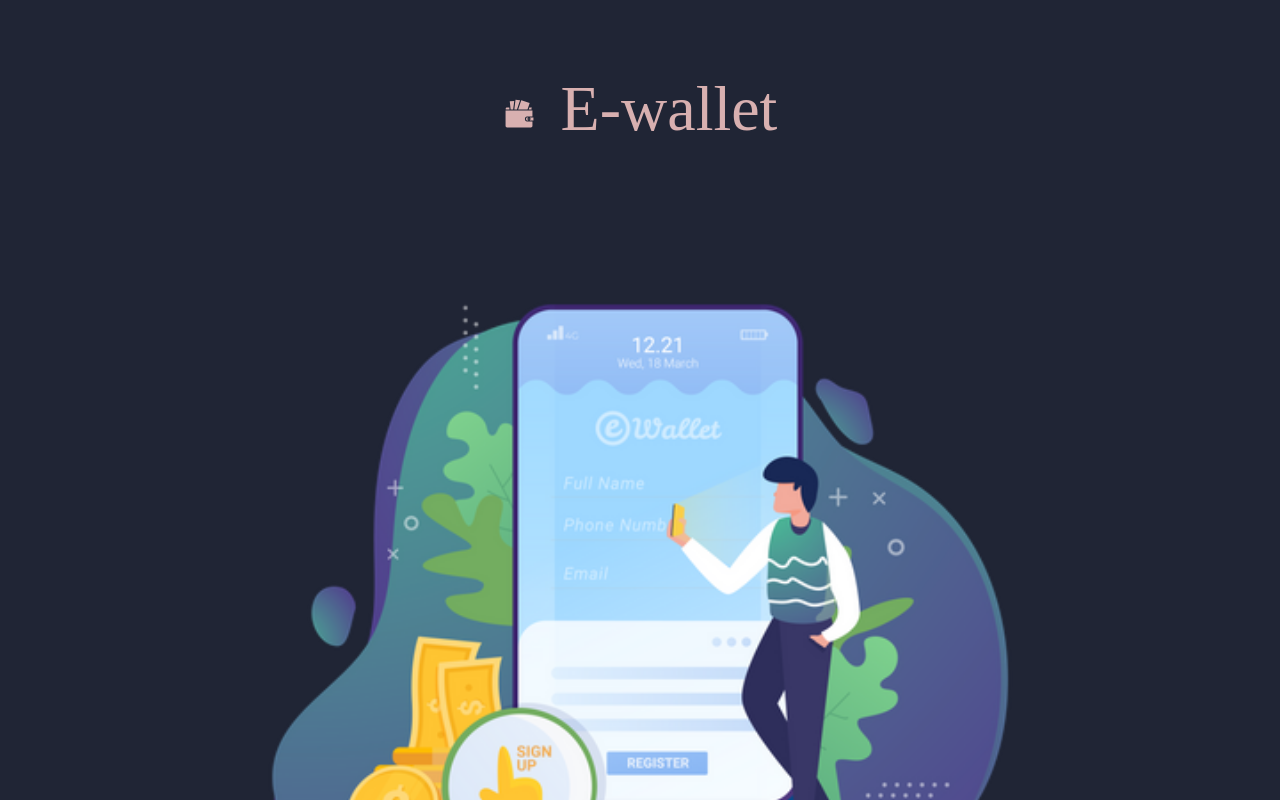
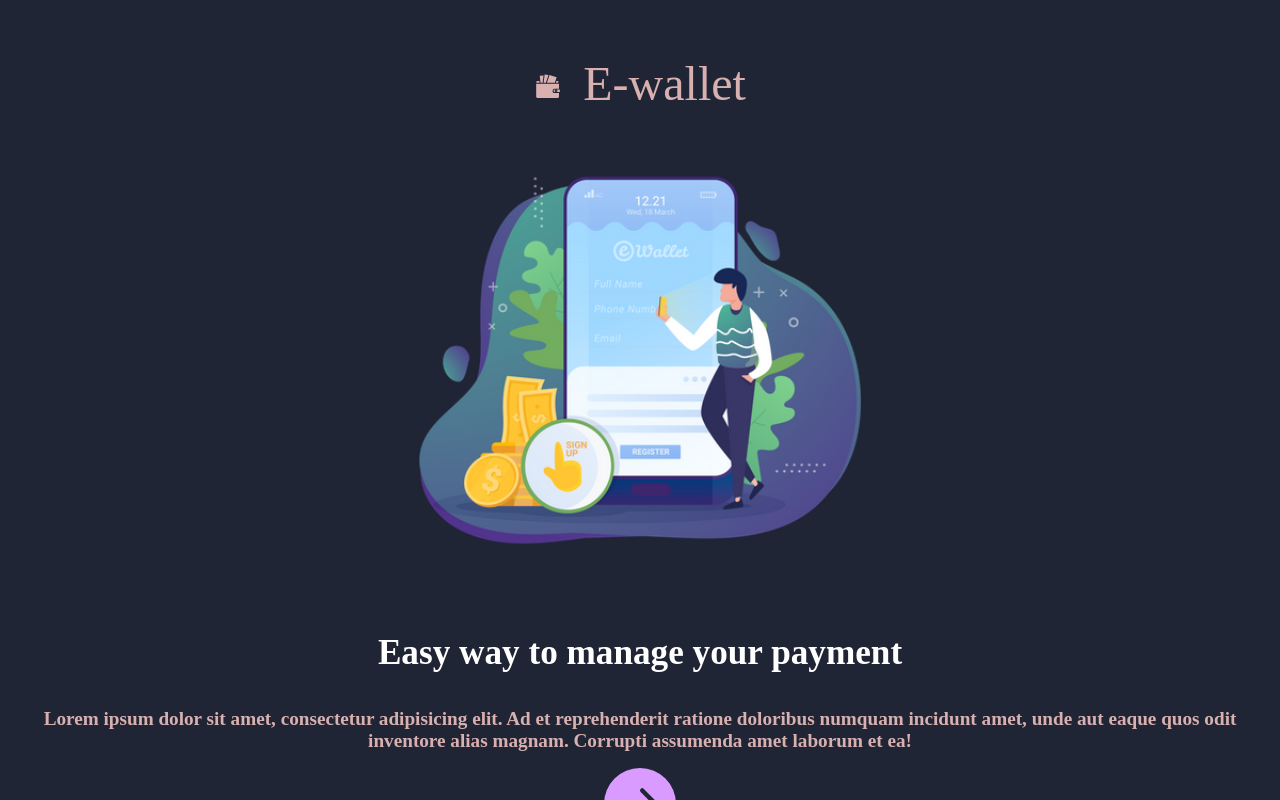
Before and after one commit to jschutt/project-ewallet, a React (Create React App) app: page / in a window 1280 px wide. Shown: the top 800 px of the page. Built offline with nearby package versions, Linux system fonts and the light colour scheme.

Commit message:
completed focus statement and styling

```diff
--- a/src/assets/styles/StyledCard.css
+++ b/src/assets/styles/StyledCard.css
@@ -7,9 +7,9 @@
 }
 .delete_icon {
   font-size: 2.6rem;
-    color:var(--mainIcon);
+  color: var(--mainIcon);
   cursor: pointer;
 }
 .delete_icon:hover {
-    color:black;
+  color: black;
 }
--- a/src/assets/styles/StyledMyCards.css
+++ b/src/assets/styles/StyledMyCards.css
@@ -4,20 +4,17 @@ main {
   justify-content: center;
   gap: 1rem;
 }
-.icon {
-  width: 400px;
-}
 .avatar {
   display: flex;
   justify-content: flex-end;
   z-index: 3;
-  margin-top: 70px;
+  margin-top: -15px;
   font-size: 1rem;
 }
 .profil-picture {
   width: 100px;
   position: absolute;
-  top: 10px;
+  top: 15px;
   right: 10px;
 }
 .icon {
--- a/src/assets/styles/startPage.css
+++ b/src/assets/styles/startPage.css
@@ -7,29 +7,30 @@ section {
 
 }
 .wallet-icon {
-  font-size: 2rem;
+  font-size: 1.7rem;
   margin-right: 10px;
 }
 p {
   width: 100%;
-  height: 5rem;
+  height: 1rem;
   text-align: center;
   font-weight: normal;
-  font-size: 4rem;
+  font-size: 3rem;
 
 }
 header img {
   width: 100%;
-  height: 50rem;
+  height: 30rem;
   object-fit: cover;
 }
 h1 {
-  font-size: 3rem;
+  font-size: 2.2rem;
   color: var(--font-color-white);
-  margin-bottom: 1.5rem;
+  text-align: center;
+  margin-bottom: 1.2rem;
 }
 h2 {
-  font-size: 2rem;
+  font-size: 1.2rem;
   text-align: center;
 }
 
--- a/src/pages/AddNewCardPage.jsx
+++ b/src/pages/AddNewCardPage.jsx
@@ -9,7 +9,6 @@ const AddNewCardPage = () => {
   const [number, setNumber] = useState("");
   const [expiry, setExpiry] = useState("");
   const [cvc, setCvc] = useState("");
-  //TODO: fixa focus
   const [focus, setFocus] = useState("");
 
   // get the fetch username state from the redux store
@@ -43,7 +42,7 @@ const AddNewCardPage = () => {
         focus: focus,
       })
     );
-    switchPage()
+    switchPage();
   };
 
   const handleChangeState = (e, myState) => {
@@ -60,10 +59,11 @@ const AddNewCardPage = () => {
         number={number}
         expiry={expiry}
         cvc={cvc}
-        focused={focus}
+        focus={focus}
       />
       <form>
-        <label htmlFor="name">Cardholder's name:
+        <label htmlFor="name">
+          Cardholder's name:
           <input
             type="text"
             name="name"
@@ -73,39 +73,50 @@ const AddNewCardPage = () => {
             onChange={(e) => {
               setName(e.target.value);
             }}
+            onFocus={(e) => setFocus(e.target.name)}
             readOnly
             required
           />
         </label>
-          <label htmlFor="number">Card number:
+        <label htmlFor="number">
+          Card number:
           <input
             type="number"
             name="number"
             id="cardNumber"
             onChange={(e) => handleChangeState(e, setNumber)}
             onInput={(e) => handleOnInput(e, 16)}
+            onFocus={(e) => setFocus(e.target.name)}
             placeholder="Enter 16 digits starts with 2,3,4 or 5"
             required
-        /></label>
-<label htmlFor="expiry">Expiry:
+          />
+        </label>
+        <label htmlFor="expiry">
+          Expiry:
           <input
             type="number"
             name="expiry"
             id="expiry"
             onChange={(e) => handleChangeState(e, setExpiry)}
             onInput={(e) => handleOnInput(e, 4)}
+            onFocus={(e) => setFocus(e.target.name)}
             placeholder="MM/YY"
             required
-        /></label>
-        <label htmlFor="cvc"> CVC:
+          />
+        </label>
+        <label htmlFor="cvc">
+          {" "}
+          CVC:
           <input
             type="number"
             name="cvc"
             onChange={(e) => handleChangeState(e, setCvc)}
             onInput={(e) => handleOnInput(e, 3)}
+            onFocus={(e) => setFocus(e.target.name)}
             placeholder="CVC"
             required
-        /></label>
+          />
+        </label>
       </form>
       <div className="btn-container">
         <button
--- a/src/pages/MyCardsPage.jsx
+++ b/src/pages/MyCardsPage.jsx
@@ -10,7 +10,7 @@ import ActiveCard from "../components/ActiveCard";
 import user from "../pictures/profilpicture.png";
 import AddCircleIcon from "@material-ui/icons/AddCircle";
 import { IconButton } from "@material-ui/core";
-
+import { BsFillArrowLeftCircleFill } from "react-icons/bs";
 const MyCardsPage = () => {
   const { cards } = useSelector((state) => state.cards);
   //console.log(cards.cardHolderName);  // kontrolutskrift
@@ -30,15 +30,12 @@ const MyCardsPage = () => {
   return (
     <main>
       <div>
-      <div className="icon">
-      <Link to={{ pathname: "/" }} ></Link>
-      </div>
+        <Link to="/" className="icon">
+          <BsFillArrowLeftCircleFill />
+        </Link>
+
         <div className="avatar">
-          <img
-            src={user}
-            alt="user-profil image"
-            className="profil-picture"
-          />
+          <img src={user} alt="user-profil image" className="profil-picture" />
           {/* TODO: DYNAMIC USERNAME */}
           <span>Välkommen Lars</span>
         </div>
```
Lines whose indentation alone changed are shown as unchanged.
